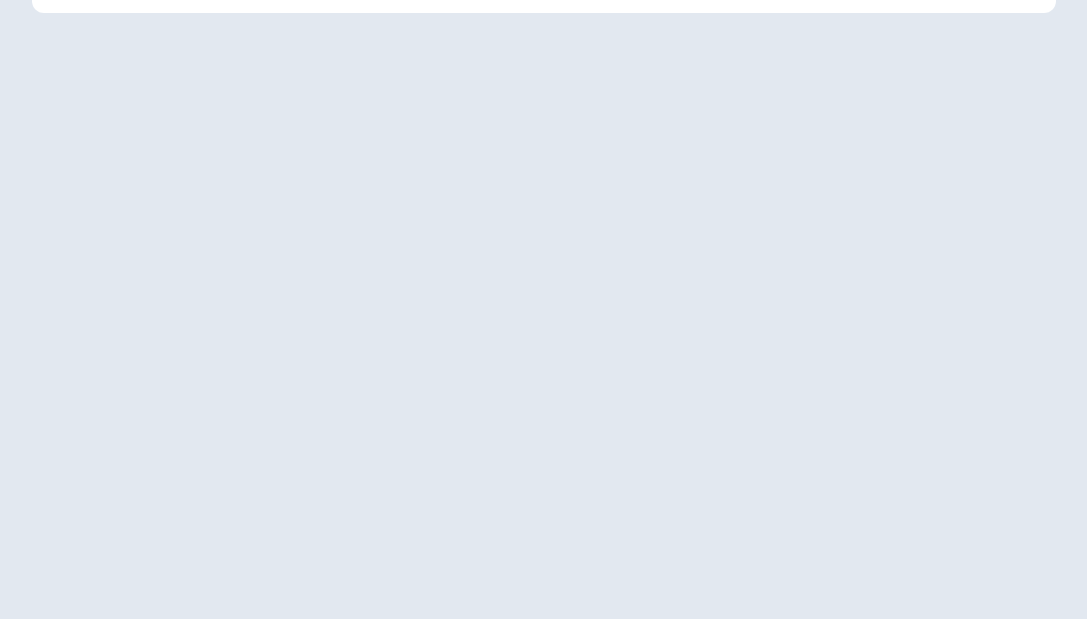
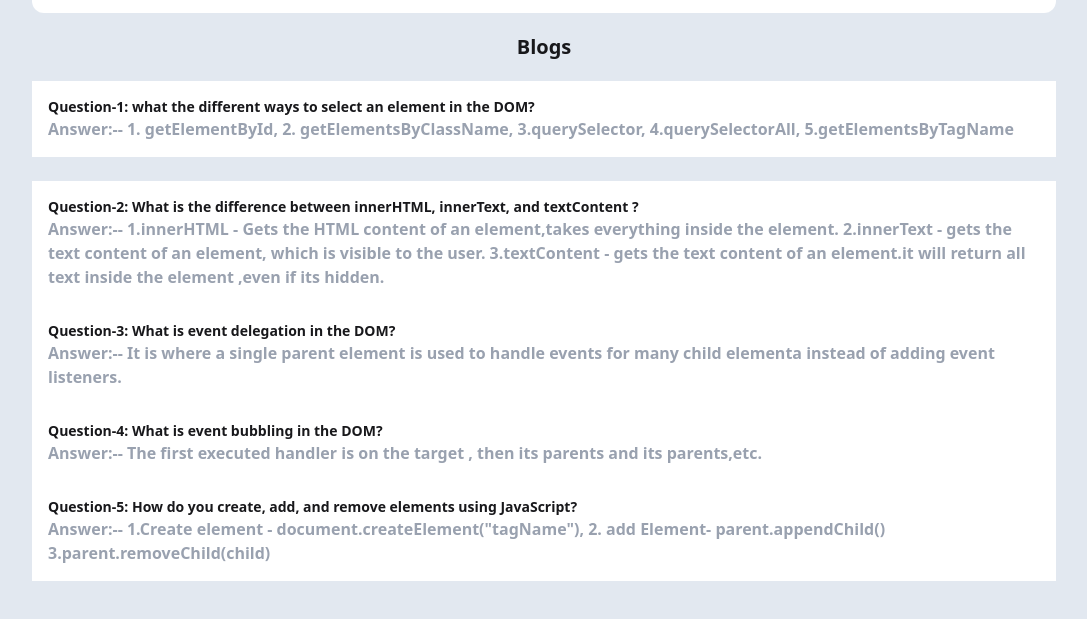
Before and after one commit to nusrathumaira12/a5-dev, a plain HTML site: page new.html in a window 1280 px wide. Shown: the part 123-742 px from the top of the page, without its empty margins (96-1183 px from the left). Drawn offline with nearby package versions, Linux system fonts and the light colour scheme.

Commit message:
updated things

```diff
--- a/new.html
+++ b/new.html
@@ -1,5 +1,6 @@
 <!DOCTYPE html>
 <html lang="en">
+
 <head>
     <meta charset="UTF-8">
     <meta name="viewport" content="width=device-width, initial-scale=1.0">
@@ -7,6 +8,7 @@
     <link href="https://cdn.jsdelivr.net/npm/daisyui@5" rel="stylesheet" type="text/css" />
     <script src="https://cdn.jsdelivr.net/npm/@tailwindcss/browser@4"></script>
 </head>
+
 <body class="bg-slate-200">
     <section class="w-4/5 min-h-screen mx-auto pt-10 ">
         <header>
@@ -19,9 +21,52 @@
                 <button id="backToPage" class="bg-blue-600 p-3 m-2 rounded-lg">Back to desk</button>
             </nav>
         </header>
-</section>
-<script src="script/page.js"></script>
-<script src="script/events.js"></script>
-<script src="script/activities.js"></script>
+
+
+        <main>
+            <section>
+                <h3 class="font-bold my-5 text-center text-xl">Blogs</h3>
+
+                <div class="bg-white p-4">
+                    <p class="font-bold text-sm">Question-1: what the different ways to select an element in the DOM?
+                    </p>
+                    <p class="text-gray-400 font-bold">Answer:--   1. getElementById, 2. getElementsByClassName, 3.querySelector, 4.querySelectorAll, 5.getElementsByTagName </p>
+                </div>
+                <br>
+
+                <div class="bg-white p-4">
+                    <p class="font-bold text-sm">Question-2: What is the difference between innerHTML, innerText, and textContent ?
+                    </p>
+                    <p class="text-gray-400 font-bold">Answer:--   1.innerHTML - Gets the HTML content of an element,takes everything inside the element.
+                        2.innerText - gets the text content of an element, which is visible to the user.
+                        3.textContent - gets the text  content of an element.it will return all text inside the element ,even if its hidden.
+                    </p>
+                </div>
+                <div class="bg-white p-4">
+                    <p class="font-bold text-sm">Question-3: What is event delegation in the DOM?
+                    </p>
+                    <p class="text-gray-400 font-bold">Answer:-- It is where a single parent element is used to handle events  for many child elementa instead of adding event listeners.
+                    </p>
+                </div>
+                <div class="bg-white p-4">
+                    <p class="font-bold text-sm">Question-4: What is event bubbling in the DOM?
+                    </p>
+                    <p class="text-gray-400 font-bold">Answer:--  The first executed handler is on the target , then its parents and its parents,etc.
+                    </p>
+                </div>
+                <div class="bg-white p-4">
+                    <p class="font-bold text-sm">Question-5: How do you create, add, and remove elements using JavaScript?
+                    </p>
+                    <p class="text-gray-400 font-bold">Answer:--  1.Create element - document.createElement("tagName"), 2. add Element- parent.appendChild() 3.parent.removeChild(child)
+                    </p>
+                </div>
+
+            </section>
+        </main>
+    </section>
+    <script src="script/page.js"></script>
+    <script src="script/events.js"></script>
+    <script src="script/activities.js"></script>
 </body>
+
 </html>
```
Also changed, not shown: index.html (+2 -2 lines).
